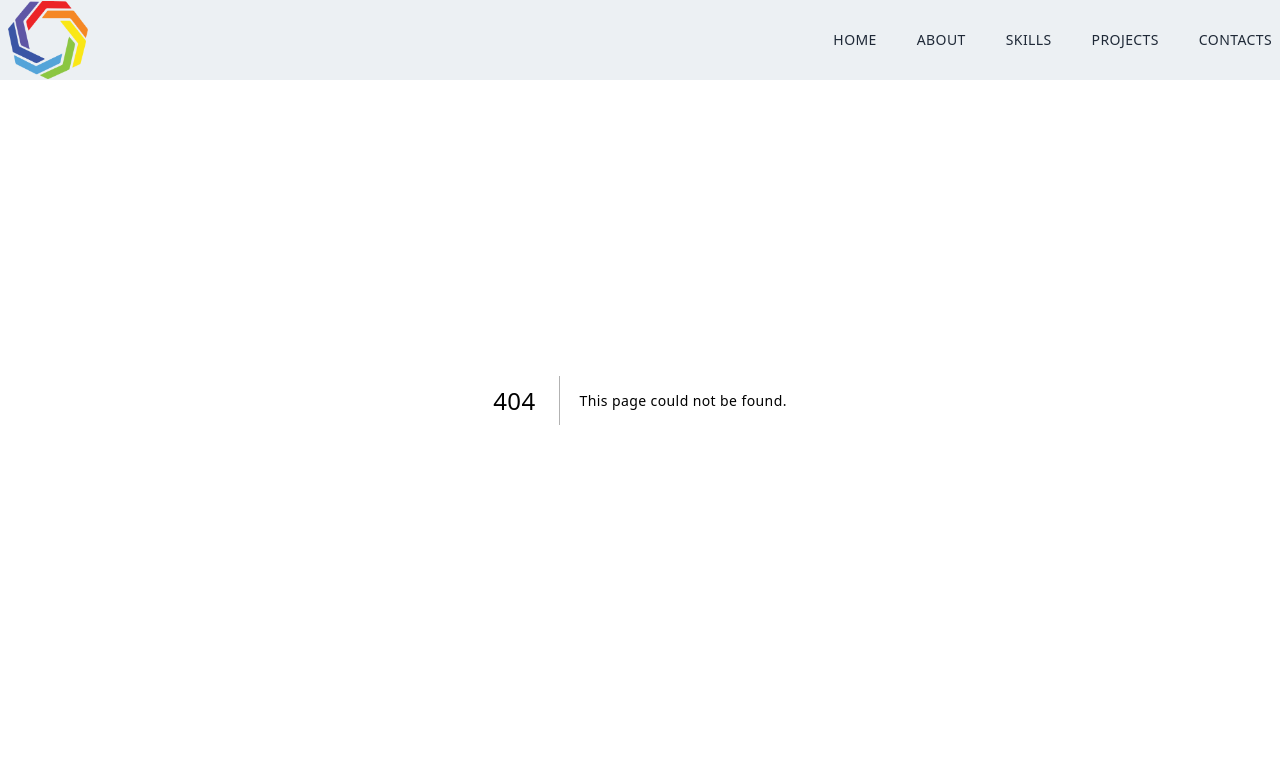
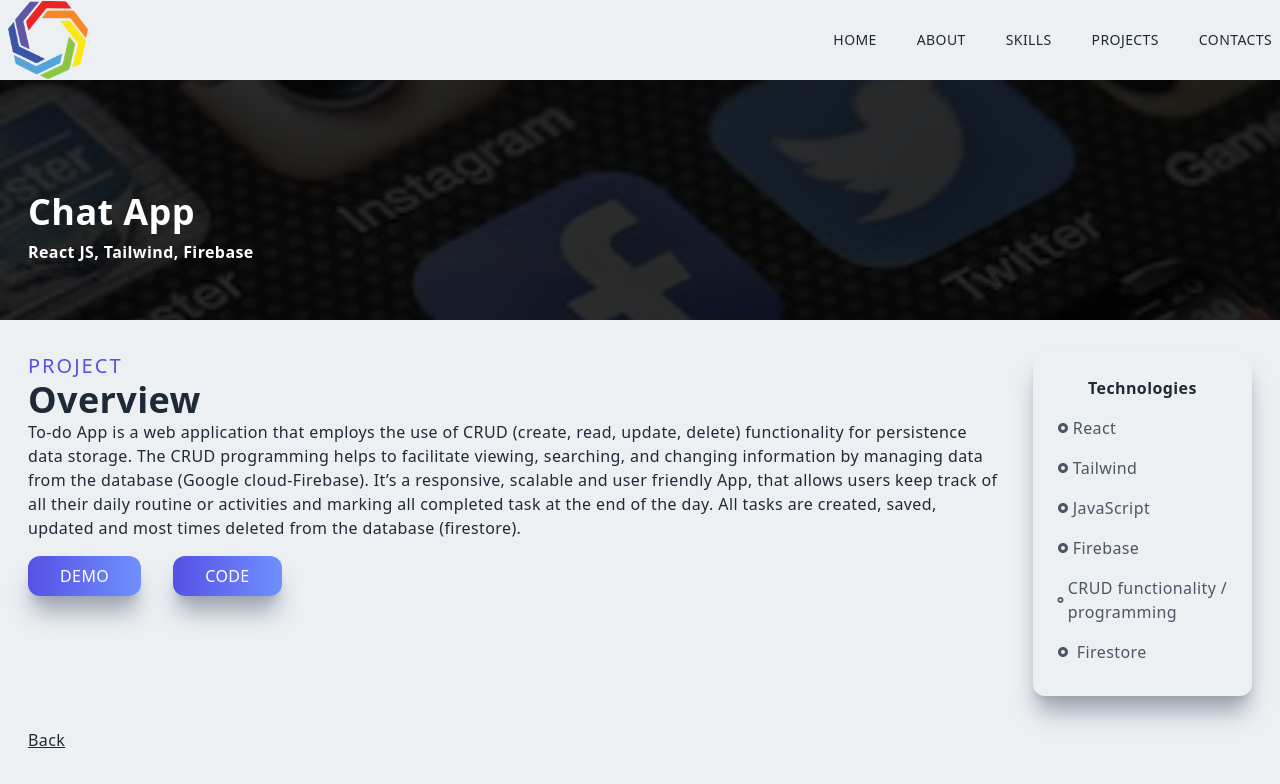
Before and after one commit to emmacodec/XyzQabU, a Next.js app: page /Chat in a window 1280 px wide. Before the commit this address had no page. Shown: the top 784 px of the page. Built offline with nearby package versions, Linux system fonts and the light colour scheme.

Commit message:
new component in the page

```diff
--- a/components/Projects.jsx
+++ b/components/Projects.jsx
@@ -5,6 +5,7 @@
 import Bahamas from '../public/assets/Bahamas.png';
 import Food from '../public/assets/Food.jpeg';
 import Todo from '../public/assets/todo.jpeg';
+import Pinge from '../public/assets/pinge.jpeg';
 import Link from 'next/link';
 import ProjectItem from './ProjectItem';
 
@@ -23,6 +24,7 @@
 
           {/*project component i did a little destructuring*/}
           <ProjectItem title='Todo' backgroundImg={Todo} projectUrl='/Todo' />
+          <ProjectItem title='Chat' backgroundImg={Pinge} projectUrl='/Chat' />
           <ProjectItem title='Danflix' backgroundImg={Danflix} projectUrl='/Danflix' />
           <ProjectItem title='Food' backgroundImg={Food} projectUrl='/Food' />
           <ProjectItem title='Bahamas' backgroundImg={Bahamas} projectUrl='/Veegan' />
--- /dev/null
+++ b/pages/Chat.jsx
@@ -0,0 +1,60 @@
+import React from 'react'
+import Image from 'next/image';
+import Pinge from '../public/assets/pinge.jpeg';
+import {RiRadioButtonFill} from 'react-icons/ri';
+import Link from 'next/link';
+
+const Chat = () => {
+  return (
+    <div className='w-full'>
+      <div className='w-screen h-[30vh] lg:h-[40vh] relative'>
+
+        {/*overlay*/}
+        <div className='absolute top-0 left-0 w-full h-[30vh] lg:h-[40vh] bg-black/80 z-10'></div>
+        <Image className='absolute z-1' layout='fill' objectFit='cover' src={Pinge} alt='/' />
+        <div className='absolute top-[70%] max-w-[1240px] w-full left-[50%] right-[50%] translate-x-[-50%] translate-y-[-50%] text-white z-10 p-2'>
+          <h2 className='py-2'>Chat App</h2>
+          <h3>React JS, Tailwind, Firebase</h3>
+        </div>
+      </div>
+
+      {/*container*/}
+      <div className='max-w-[1240px] mx-auto p-2 grid md:grid-cols-5 gap-8 pt-8'>
+        <div className='col-span-4'>
+          <p className='tracking-widest uppercase text-[#5651e5] text-xl'>Project</p>
+          <h2>Overview</h2>
+          <p>To-do App is a web application that employs the use of CRUD (create, read, update, delete) functionality for
+            persistence data storage. The CRUD programming helps to facilitate viewing, searching, and changing information
+            by managing data from the database (Google cloud-Firebase). It’s a responsive, scalable and user friendly App,
+            that allows users keep track of all their daily routine or activities and marking all completed task at the end
+            of the day. All tasks are created, saved, updated and most times deleted from the database (firestore).
+          </p>
+          <a href=''>
+          <button className='px-8 py-2 mt-4 mr-8'>Demo</button>
+          </a>
+          <a href='http://github.com/emmacodec/azzubest'>
+          <button className='px-8 py-2 mt-4'>Code</button>
+          </a>
+        </div>
+        <div className='col-span-4 md:col-span-1 shadow-xl shadow-gray-400 rounded-xl p-4'>
+          <div className='p-2'>
+            <p className='text-center font-bold pb-2'>Technologies</p>
+            <div className='grid grid-cols-3 md:grid-cols-1'>
+              <p className='text-gray-600 py-2 flex items-center'><RiRadioButtonFill className='pr-1' /> React</p>
+              <p className='text-gray-600 py-2 flex items-center'><RiRadioButtonFill className='pr-1' /> Tailwind</p>
+              <p className='text-gray-600 py-2 flex items-center'><RiRadioButtonFill className='pr-1' /> JavaScript</p>
+              <p className='text-gray-600 py-2 flex items-center'><RiRadioButtonFill className='pr-1' /> Firebase</p>
+              <p className='text-gray-600 py-2 flex items-center'><RiRadioButtonFill className='pr-1' /> CRUD functionality / programming</p>
+              <p className='text-gray-600 py-2 flex items-center'><RiRadioButtonFill className='pr-1 mr-1' /> Firestore</p>
+            </div>
+          </div>
+        </div>
+        <Link href='/#projects'>
+          <p className='underline cursor-pointer'>Back</p>
+        </Link>
+      </div>
+    </div>
+  )
+};
+
+export default Chat;
```
Also changed, not shown: public/assets/pinge.jpeg (added).
